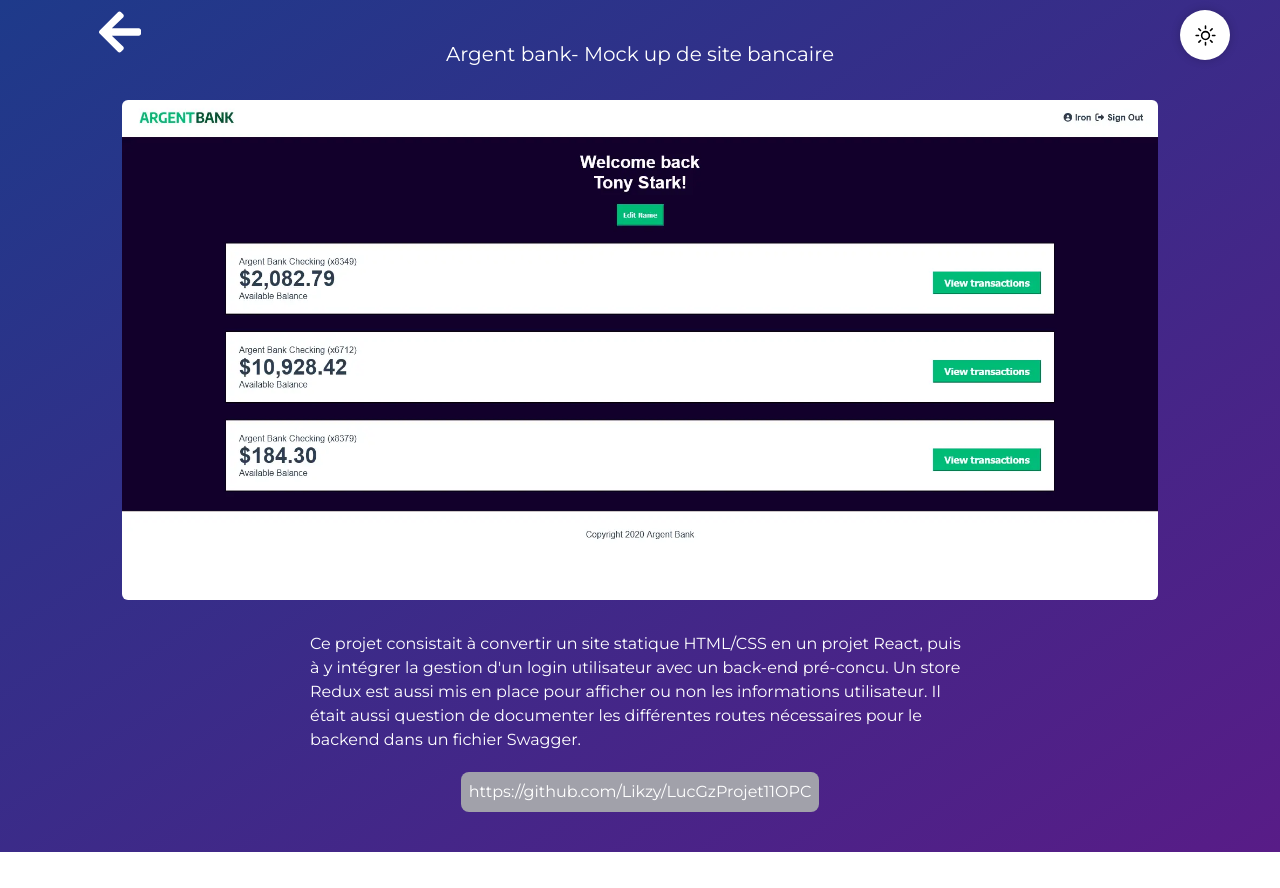
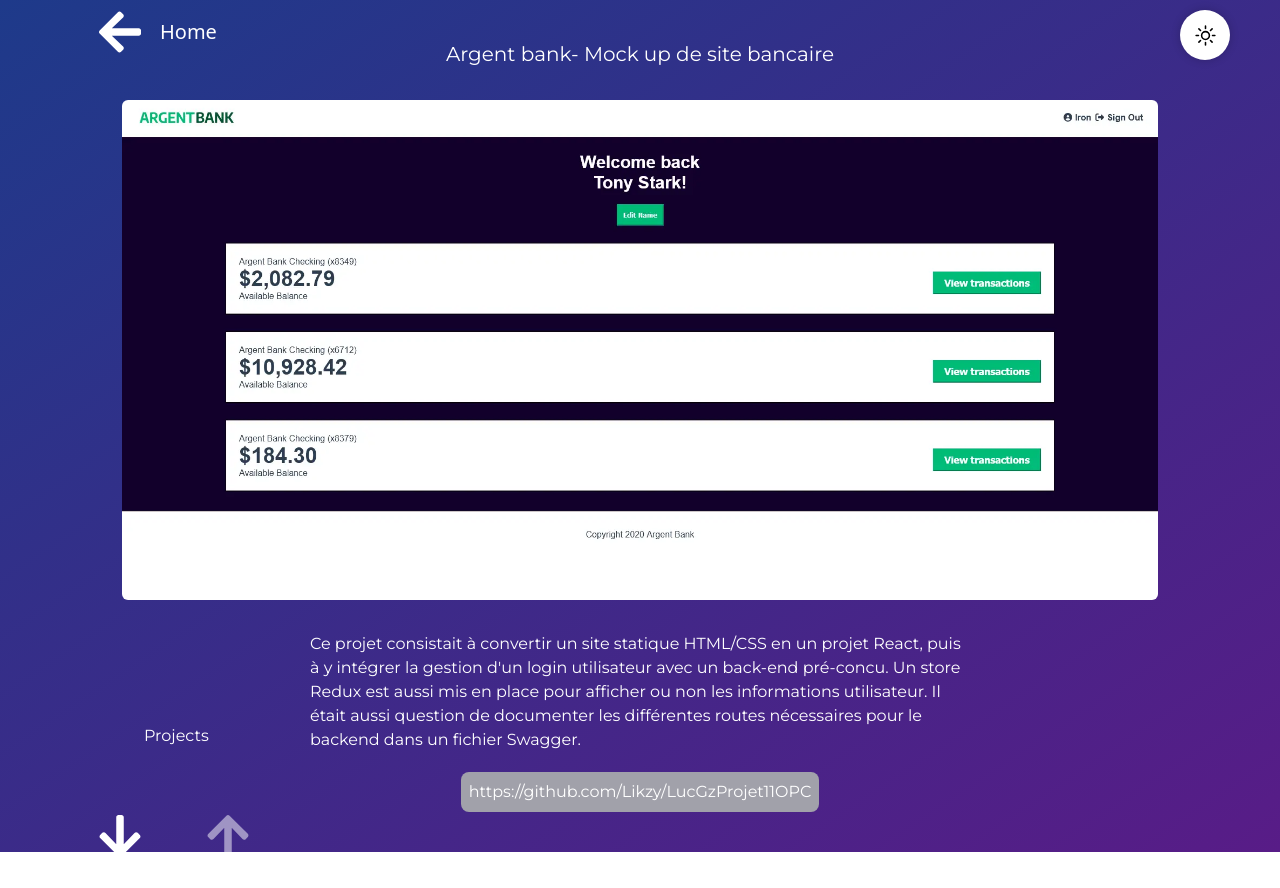
Before and after one commit to LucGzy/Portfolio-LucG, a React (Vite) app: page /#/project/0 in a window 1280 px wide. Before the commit the page ends 852 px from the top, so only its background shows below. Built offline with nearby package versions, Linux system fonts and the light colour scheme.

Commit message:
Added navigation arrows to project pages
Managed to make the gh pages work, will finalize later on

```diff
--- a/package.json
+++ b/package.json
@@ -3,7 +3,7 @@
   "private": true,
   "version": "0.0.0",
   "type": "module",
-  "homepage": "https://likzy.github.io/Portfolio-LucG/",
+  "homepage": "https://likzy.github.io/Portfolio-LucG/#",
   "scripts": {
     "dev": "vite",
     "build": "vite build",
--- a/src/pages/ProjectPage.jsx
+++ b/src/pages/ProjectPage.jsx
@@ -1,15 +1,16 @@
-import { useParams } from "react-router-dom";
+import { Link, useNavigate, useParams } from "react-router-dom";
 import projectdata from "../projectdata.json";
 import Slider from "../components/Slider";
 import "react-icons/fa";
-import { FaArrowLeft } from "react-icons/fa";
+import { FaArrowDown, FaArrowLeft, FaArrowUp } from "react-icons/fa";
 
 export default function ProjectPage() {
   const { index } = useParams();
   const project = projectdata[index];
+  const Navigate = useNavigate();
 
   if (!project) {
-    // Handle case when project is not found
+    Navigate("/404");
     return <div>Project not found</div>;
   }
 
@@ -19,8 +20,12 @@ export default function ProjectPage() {
       className=" p-10 min-h-screen
     h-full flex flex-col w-full bg-gradient-to-br from-blue-900 to-purple-900 items-center justify-center "
     >
-      <a href={"/#Project-grid"}>
-        <FaArrowLeft className=" absolute top-2 left-24 text-5xl text-white " />
+      <a
+        className=" justify-center items-center flex flex-row absolute top-2 left-24 text-5xl text-white"
+        href={"/"}
+      >
+        <FaArrowLeft />
+        <p className="text-xl pl-4">Home</p>
       </a>
       <div className="flex flex-col project-page items-center justify-center">
         <h1 className="pb-8 font-body text-white text-xl">{project.title}</h1>
@@ -35,6 +40,28 @@ export default function ProjectPage() {
           {project.link}
         </a>
       </div>
+      <div>
+        <p className="absolute  top-[85%] font-body text-white left-36  ">
+          Projects
+        </p>
+        <Link
+          className=" flex flex-col items-center absolute top-100 left-24 text-5xl text-white "
+          to={`/project/${Number(index) + 1}`}
+        >
+          <FaArrowDown />
+          <p className="text-lg">Next</p>
+        </Link>
+        <Link
+          className={`flex flex-col items-center absolute top-100 left-48 text-5xl text-white
+          `}
+          style={{ opacity: index === "0" ? 0.5 : 1 }}
+          to={index === "0" ? "#" : `/project/${Number(index) - 1}`}
+          disabled={index === "0"}
+        >
+          <FaArrowUp />
+          <p className="text-lg">Previous</p>
+        </Link>
+      </div>
     </div>
   );
 }
--- a/src/projectdata.json
+++ b/src/projectdata.json
@@ -32,9 +32,7 @@
     "skills": "HTML, CSS, Figma, Github",
     "additionalimages": [
       "/projectimg/ohmyfoodexample.webp",
-      "/projectimg/Ohmyfood/ohmyfoodexample2.webp",
-      "/projectimg/Ohmyfood/Kasaexample3.webp",
-      "/projectimg/Ohmyfood/Kasaexample4.webp"
+      "/projectimg/Ohmyfood/ohmyfoodexample2.webp"
     ],
     "details": "Ce projet est une première version d'un site de commande en ligne qui permet dans sa version actuelle de consulter les menus de différents restaurants et qui a pour but final de pouvoir servir de plateforme de réservation.",
     "link": "https://github.com/Likzy/OPCProjectOhMyFood"
```
